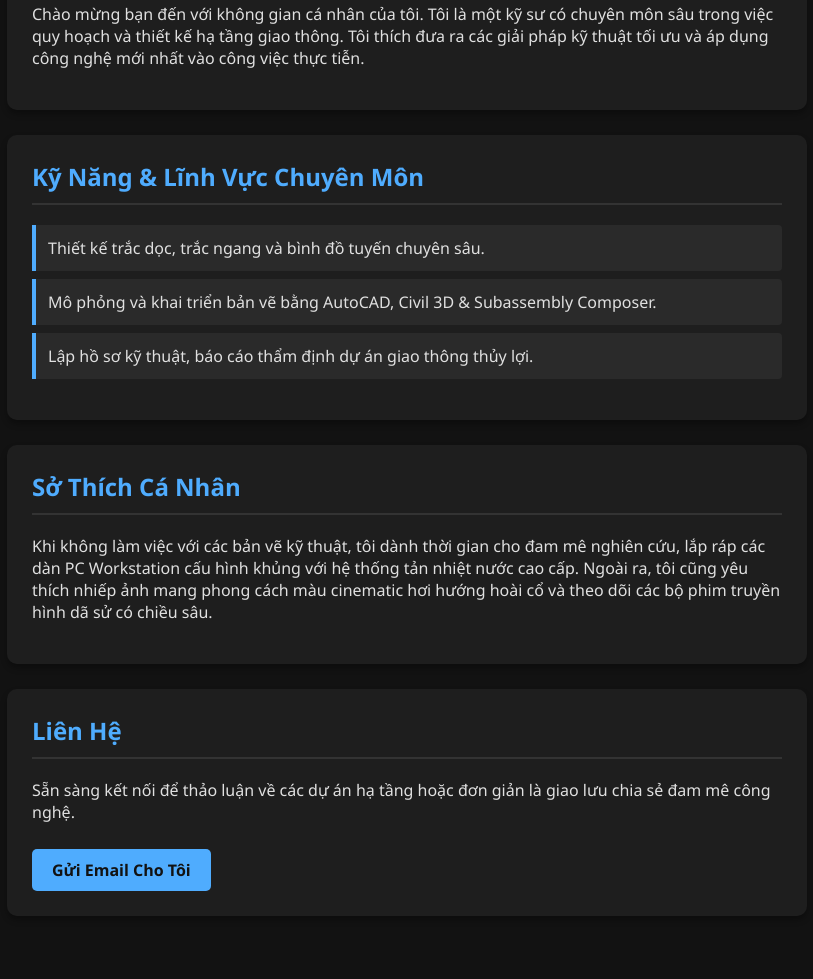
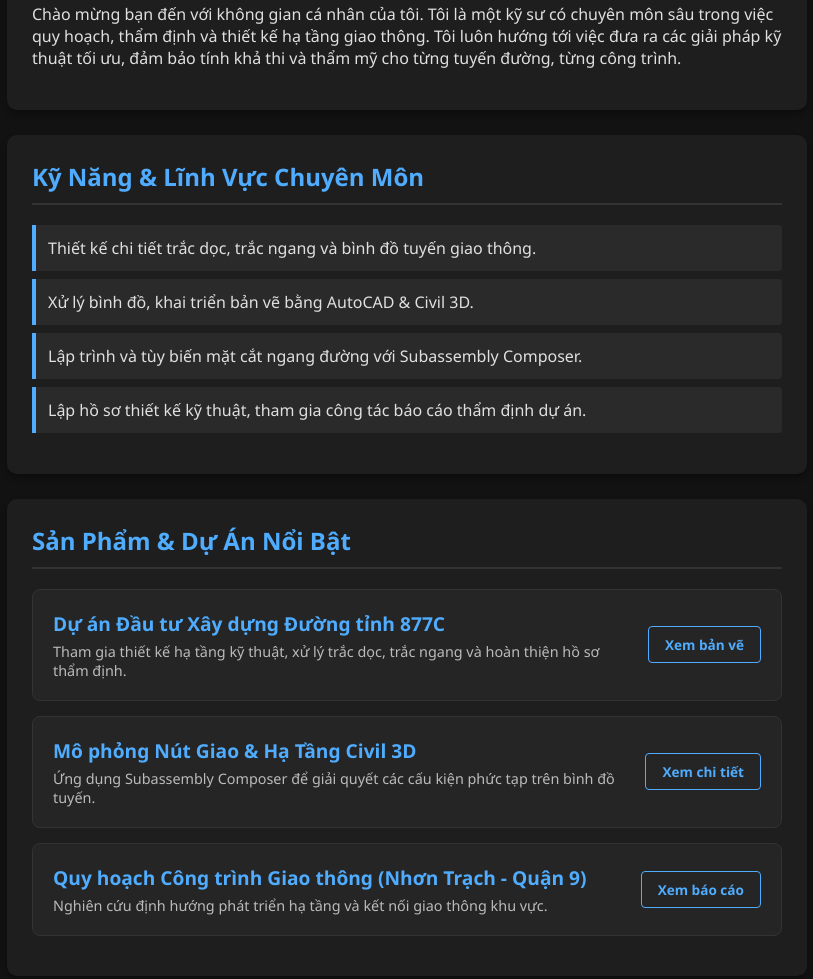
Before and after one commit to phungquoccuong30/phungquoccuong30.github.io, a plain HTML site: page index.html in a window 1280 px wide. Shown: the part 374-1353 px from the top of the page, without its empty margins (233-1046 px from the left). Drawn offline with Linux system fonts and the light colour scheme.

Commit message:
index.html

```diff
--- a/index.html
+++ b/index.html
@@ -30,7 +30,7 @@
             box-shadow: 0 4px 6px rgba(0,0,0,0.3);
             transition: transform 0.3s ease;
         }
-        .section:hover { transform: translateY(-5px); }
+        .section:hover { transform: translateY(-3px); }
         h2 { color: #4facfe; border-bottom: 2px solid #333; padding-bottom: 10px; margin-top: 0;}
         ul { list-style-type: none; padding: 0; }
         li {
@@ -40,6 +40,51 @@
             border-left: 4px solid #4facfe;
             border-radius: 0 4px 4px 0;
         }
+
+        /* CSS cho khu vực Dự án */
+        .project-card {
+            background: #252525;
+            border: 1px solid #333;
+            padding: 20px;
+            margin: 15px 0;
+            border-radius: 8px;
+            display: flex;
+            justify-content: space-between;
+            align-items: center;
+            transition: border-color 0.3s;
+        }
+        .project-card:hover {
+            border-color: #4facfe;
+        }
+        .project-info h3 {
+            margin: 0 0 5px 0;
+            color: #4facfe;
+            font-size: 1.2em;
+        }
+        .project-info p {
+            margin: 0;
+            font-size: 0.9em;
+            color: #bbb;
+        }
+        .view-btn {
+            background: transparent;
+            border: 1px solid #4facfe;
+            color: #4facfe;
+            padding: 8px 16px;
+            text-decoration: none;
+            border-radius: 4px;
+            font-size: 0.85em;
+            font-weight: bold;
+            white-space: nowrap;
+            margin-left: 15px;
+            transition: all 0.3s ease;
+        }
+        .view-btn:hover {
+            background: #4facfe;
+            color: #121212;
+        }
+
+        /* Nút liên hệ */
         a.contact-btn {
             display: inline-block;
             background-color: #4facfe;
@@ -49,6 +94,7 @@
             border-radius: 5px;
             font-weight: bold;
             margin-top: 10px;
+            transition: background-color 0.3s;
         }
         a.contact-btn:hover { background-color: #388e3c; color: white;}
     </style>
@@ -61,29 +107,64 @@
     </header>
 
     <div class="container">
+        <!-- Về Tôi -->
         <div class="section">
             <h2>Về Tôi</h2>
-            <p>Chào mừng bạn đến với không gian cá nhân của tôi. Tôi là một kỹ sư có chuyên môn sâu trong việc quy hoạch và thiết kế hạ tầng giao thông. Tôi thích đưa ra các giải pháp kỹ thuật tối ưu và áp dụng công nghệ mới nhất vào công việc thực tiễn.</p>
+            <p>Chào mừng bạn đến với không gian cá nhân của tôi. Tôi là một kỹ sư có chuyên môn sâu trong việc quy hoạch, thẩm định và thiết kế hạ tầng giao thông. Tôi luôn hướng tới việc đưa ra các giải pháp kỹ thuật tối ưu, đảm bảo tính khả thi và thẩm mỹ cho từng tuyến đường, từng công trình.</p>
         </div>
 
+        <!-- Kỹ Năng -->
         <div class="section">
             <h2>Kỹ Năng & Lĩnh Vực Chuyên Môn</h2>
             <ul>
-                <li>Thiết kế trắc dọc, trắc ngang và bình đồ tuyến chuyên sâu.</li>
-                <li>Mô phỏng và khai triển bản vẽ bằng AutoCAD, Civil 3D & Subassembly Composer.</li>
-                <li>Lập hồ sơ kỹ thuật, báo cáo thẩm định dự án giao thông thủy lợi.</li>
+                <li>Thiết kế chi tiết trắc dọc, trắc ngang và bình đồ tuyến giao thông.</li>
+                <li>Xử lý bình đồ, khai triển bản vẽ bằng AutoCAD & Civil 3D.</li>
+                <li>Lập trình và tùy biến mặt cắt ngang đường với Subassembly Composer.</li>
+                <li>Lập hồ sơ thiết kế kỹ thuật, tham gia công tác báo cáo thẩm định dự án.</li>
             </ul>
         </div>
 
+        <!-- Dự Án -->
+        <div class="section">
+            <h2>Sản Phẩm & Dự Án Nổi Bật</h2>
+
+            <div class="project-card">
+                <div class="project-info">
+                    <h3>Dự án Đầu tư Xây dựng Đường tỉnh 877C</h3>
+                    <p>Tham gia thiết kế hạ tầng kỹ thuật, xử lý trắc dọc, trắc ngang và hoàn thiện hồ sơ thẩm định.</p>
+                </div>
+                <!-- Bạn thay chữ LINK_CUA_BAN thành link Google Drive thực tế -->
+                <a href="LINK_CUA_BAN" class="view-btn" target="_blank">Xem bản vẽ</a>
+            </div>
+
+            <div class="project-card">
+                <div class="project-info">
+                    <h3>Mô phỏng Nút Giao & Hạ Tầng Civil 3D</h3>
+                    <p>Ứng dụng Subassembly Composer để giải quyết các cấu kiện phức tạp trên bình đồ tuyến.</p>
+                </div>
+                <a href="LINK_CUA_BAN" class="view-btn" target="_blank">Xem chi tiết</a>
+            </div>
+
+            <div class="project-card">
+                <div class="project-info">
+                    <h3>Quy hoạch Công trình Giao thông (Nhơn Trạch - Quận 9)</h3>
+                    <p>Nghiên cứu định hướng phát triển hạ tầng và kết nối giao thông khu vực.</p>
+                </div>
+                <a href="LINK_CUA_BAN" class="view-btn" target="_blank">Xem báo cáo</a>
+            </div>
+        </div>
+
+        <!-- Sở Thích -->
         <div class="section">
             <h2>Sở Thích Cá Nhân</h2>
-            <p>Khi không làm việc với các bản vẽ kỹ thuật, tôi dành thời gian cho đam mê nghiên cứu, lắp ráp các dàn PC Workstation cấu hình khủng với hệ thống tản nhiệt nước cao cấp. Ngoài ra, tôi cũng yêu thích nhiếp ảnh mang phong cách màu cinematic hơi hướng hoài cổ và theo dõi các bộ phim truyền hình dã sử có chiều sâu.</p>
-        </div>
+                    </div>
 
+        <!-- Liên Hệ -->
         <div class="section">
             <h2>Liên Hệ</h2>
-            <p>Sẵn sàng kết nối để thảo luận về các dự án hạ tầng hoặc đơn giản là giao lưu chia sẻ đam mê công nghệ.</p>
-            <a href="mailto:email-cua-ban@gmail.com" class="contact-btn">Gửi Email Cho Tôi</a>
+            <p>Sẵn sàng kết nối để thảo luận về các dự án hạ tầng, giao lưu kỹ thuật Civil 3D hoặc chia sẻ đam mê build PC.</p>
+            <!-- Thay bằng email thật của bạn -->
+            <a href="mailto:tuitencuong30@gmail.com" class="contact-btn">Gửi Email Cho Tôi</a>
         </div>
     </div>
 
```
